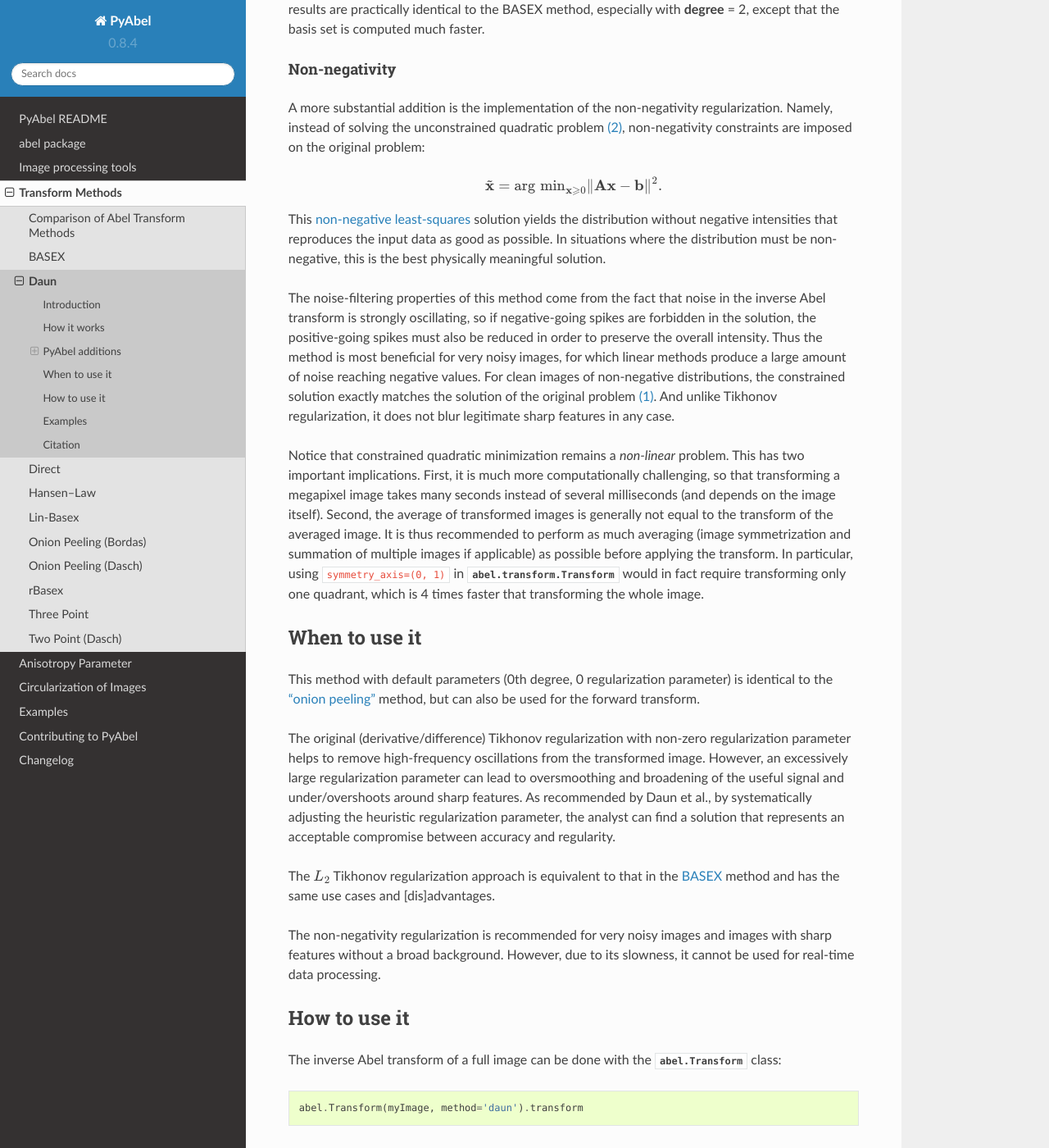
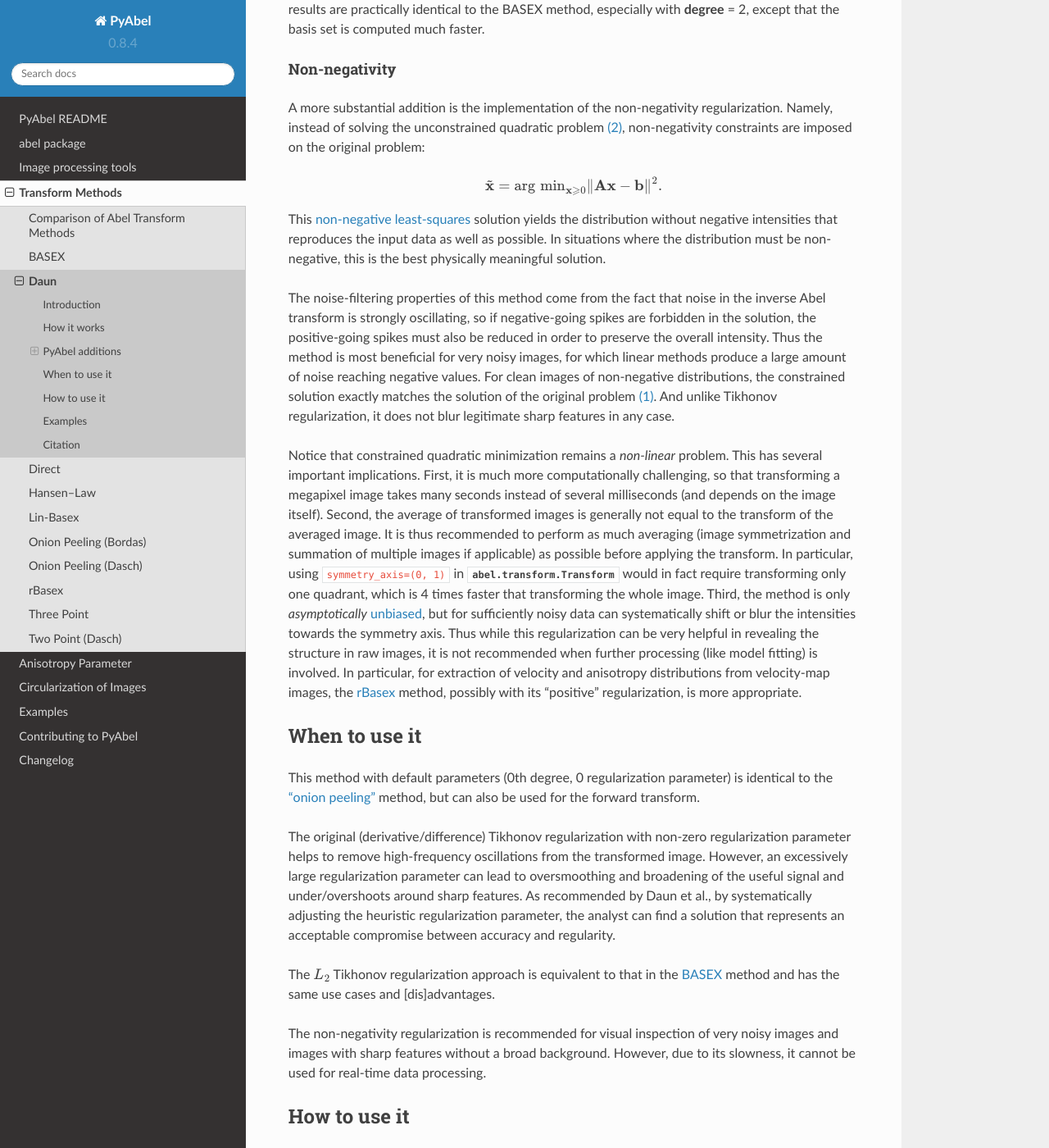
Before and after one commit to PyAbel/PyAbel, a Sphinx documentation site: the page built from doc/transform_methods/daun.rst, in a window 1280 px wide and 1400 px high, scrolled down 3054 px. Shown: the whole window at 82% size. Built offline with Sphinx 7.4.7 and the Read the Docs theme 2.0.0, drawn with Linux system fonts in a browser that asks for light colours; some of the changed text lies outside the part shown.

Commit message:
Warnings about bias

```diff
--- a/doc/transform_methods/daun.rst
+++ b/doc/transform_methods/daun.rst
@@ -201,7 +201,7 @@ problem:
 This `non-negative least-squares
 <https://en.wikipedia.org/wiki/Non-negative_least_squares>`__ solution yields
 the distribution without negative intensities that reproduces the input data as
-good as possible. In situations where the distribution must be non-negative,
+well as possible. In situations where the distribution must be non-negative,
 this is the best physically meaningful solution.
 
 The noise-filtering properties of this method come from the fact that noise in
@@ -215,7 +215,7 @@ constrained solution exactly matches the solution of the original problem
 sharp features in any case.
 
 Notice that constrained quadratic minimization remains a *non-linear* problem.
-This has two important implications. First, it is much more computationally
+This has several important implications. First, it is much more computationally
 challenging, so that transforming a megapixel image takes many seconds instead
 of several milliseconds (and depends on the image itself). Second, the average
 of transformed images is generally not equal to the transform of the averaged
@@ -223,7 +223,15 @@ image. It is thus recommended to perform as much averaging (image
 symmetrization and summation of multiple images if applicable) as possible
 before applying the transform. In particular, using ``symmetry_axis=(0, 1)`` in
 :class:`abel.transform.Transform` would in fact require transforming only one
-quadrant, which is 4 times faster that transforming the whole image.
+quadrant, which is 4 times faster that transforming the whole image. Third, the
+method is only *asymptotically* `unbiased
+<https://en.wikipedia.org/wiki/Bias_of_an_estimator>`_, but for sufficiently
+noisy data can systematically shift or blur the intensities towards the
+symmetry axis. Thus while this regularization can be very helpful in revealing
+the structure in raw images, it is not recommended when further processing
+(like model fitting) is involved. In particular, for extraction of velocity and
+anisotropy distributions from velocity-map images, the :ref:`rBasex` method,
+possibly with its “positive” regularization, is more appropriate.
 
 
 When to use it
@@ -245,9 +253,9 @@ regularity.
 The :math:`L_2` Tikhonov regularization approach is equivalent to that in the
 :ref:`BASEX` method and has the same use cases and [dis]advantages.
 
-The non-negativity regularization is recommended for very noisy images and
-images with sharp features without a broad background. However, due to its
-slowness, it cannot be used for real-time data processing.
+The non-negativity regularization is recommended for visual inspection of very
+noisy images and images with sharp features without a broad background.
+However, due to its slowness, it cannot be used for real-time data processing.
 
 
 How to use it
@@ -285,7 +293,7 @@ In this case, it is recommended to use symmetrization::
                    symmetry_axis=0,  # or symmetry_axis=(0, 1) if applicable
                    transform_options=dict{reg='nonneg'}).transform
 
-unless independent analysis of all image parts is desired.
+unless independent inspection of all image parts is desired.
 
 The algorithm can be also accessed directly (to transform a right-side
 half-image or properly oriented quadrants) through the
```
